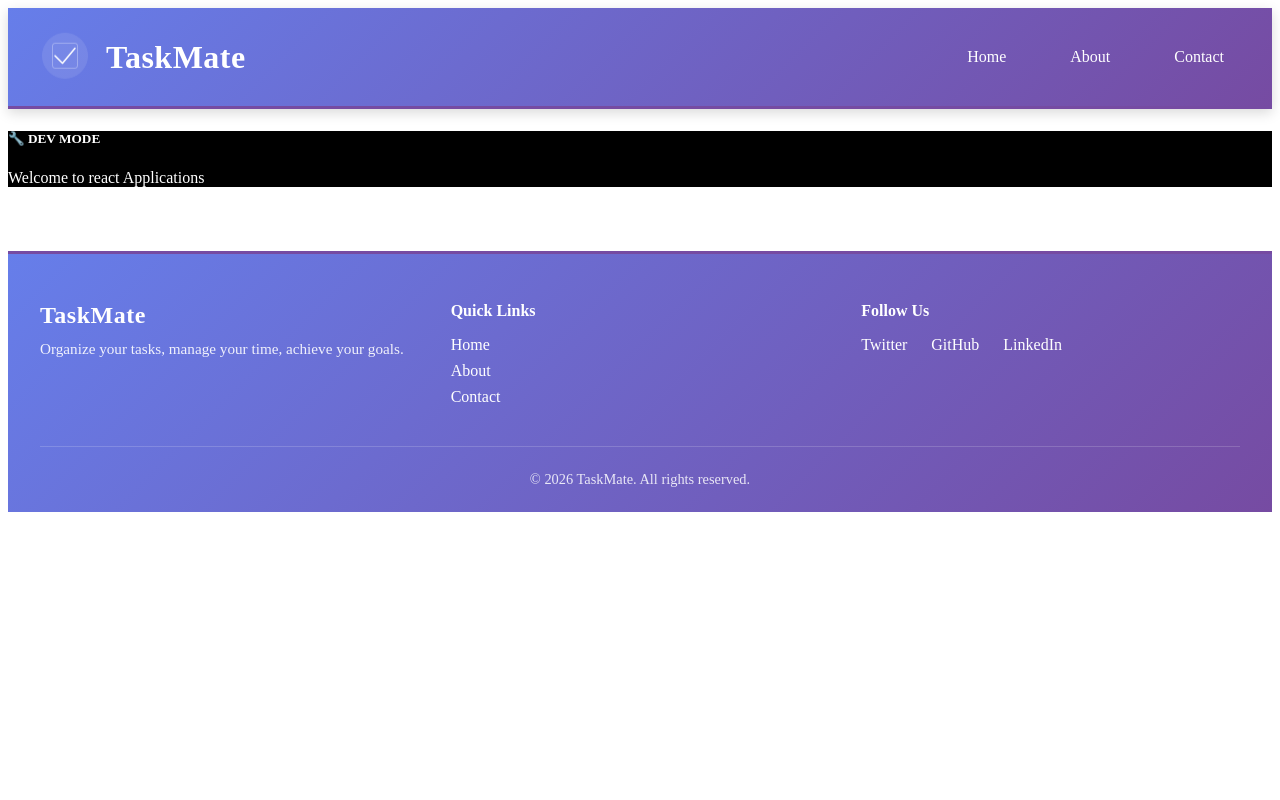
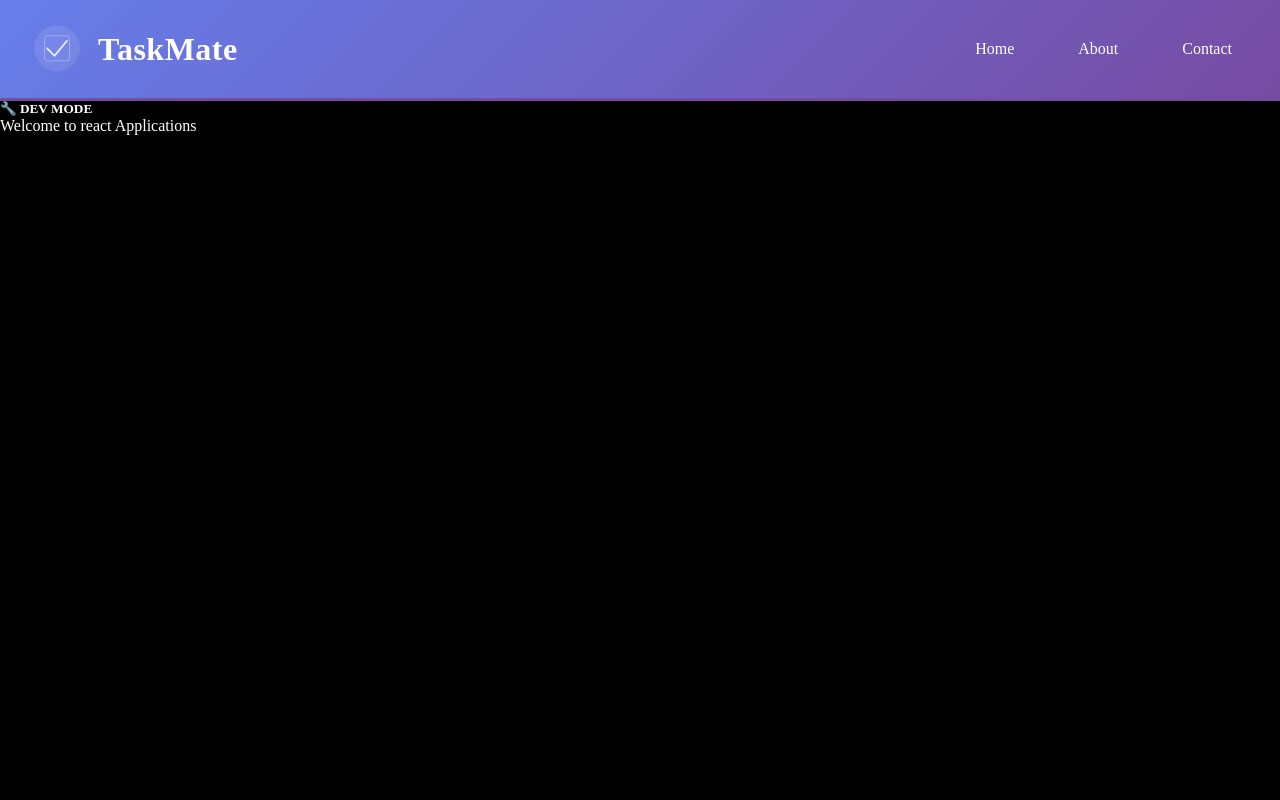
Before and after one commit to akumarkk/FSWMDApplns, a React (Vite) app in the folder FE/ReactLibFwAppls/TaskMate/: page / in a window 1280 px wide. Shown: the top 800 px of the page. Built offline with nearby package versions, Linux system fonts and the light colour scheme.

Commit message:
Refactor RootComp layout and styles for improved structure; update Footer styles for better positioning

```diff
--- a/FE/ReactLibFwAppls/TaskMate/src/RootComp.css
+++ b/FE/ReactLibFwAppls/TaskMate/src/RootComp.css
@@ -1,4 +1,11 @@
 .rootcomp {
+    display: flex;
+    flex-direction: column;
+    min-height: 100vh;
     background-color: black;
     color: white;
 }
+
+.main-content {
+    flex: 1;
+}
--- a/FE/ReactLibFwAppls/TaskMate/src/RootComp.tsx
+++ b/FE/ReactLibFwAppls/TaskMate/src/RootComp.tsx
@@ -9,20 +9,19 @@ import Footer from './components/Footer';
 
 const RootComp = () => {
     return (
-        <>
+        <div className="rootcomp">
             <Header></Header>
+            <main className="main-content">
                 <Routes>
                     <Route path="/" element={<Home></Home>} />
                     <Route path="/about" element={<div>About Page</div>} />
                     <Route path="/contact" element={<div>Contact Page</div>} />
                     <Route path="/products" element={<ProductList></ProductList>} />
                 </Routes>
+            </main>
             <Footer></Footer>
-
-        </>
-
+        </div>
     );
-
 };
 
 export default RootComp;
--- a/FE/ReactLibFwAppls/TaskMate/src/components/Footer.css
+++ b/FE/ReactLibFwAppls/TaskMate/src/components/Footer.css
@@ -3,7 +3,8 @@
     color: white;
     padding: 3rem 2rem 1.5rem;
     border-top: 3px solid #764ba2;
-    margin-top: 4rem;
+    margin-top: auto;
+    flex-shrink: 0;
 }
 
 .footer-content {
--- a/FE/ReactLibFwAppls/TaskMate/src/index.css
+++ b/FE/ReactLibFwAppls/TaskMate/src/index.css
@@ -1,5 +1,17 @@
-.root {
-    background-color: chocolate;
+* {
+    margin: 0;
+    padding: 0;
+    box-sizing: border-box;
+}
+
+html, body {
+    height: 100%;
+}
+
+#root {
+    min-height: 100vh;
+    background-color: black;
     color: white;
-
+    display: flex;
+    flex-direction: column;
 }
```
Lines whose indentation alone changed are shown as unchanged.
